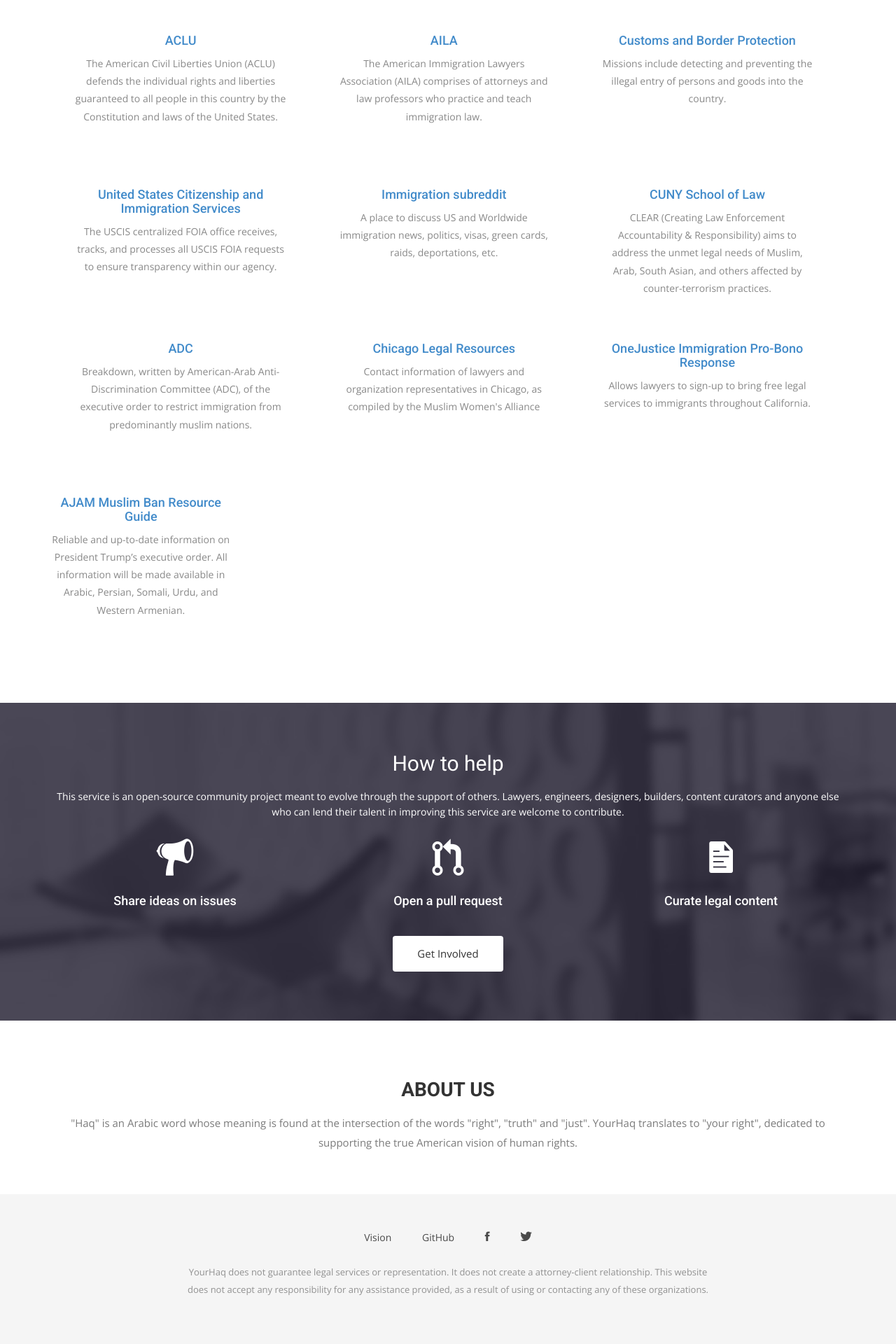
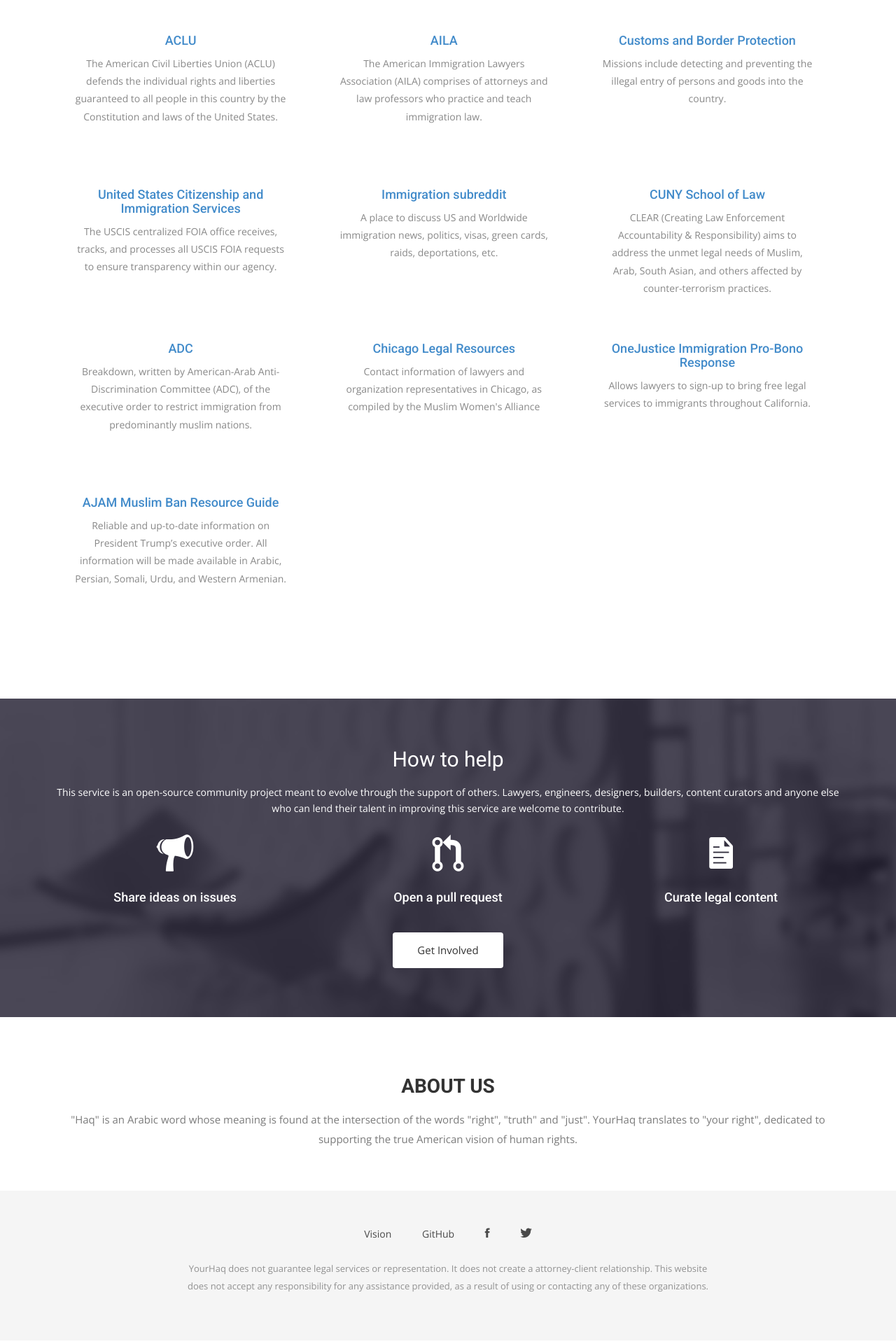
Before and after one commit to aymannadeem/yourhaq, a Jekyll site: the page built from index.html, in a window 1280 px wide. Shown: the part 1080-3000 px from the top of the page at 70% size. Built offline with Jekyll 4.4.1, drawn with Linux system fonts in a browser that asks for light colours; nearby versions of some CDN libraries; some web fonts are replaced.

Commit message:
Add new resource to index

```diff
--- a/index.html
+++ b/index.html
@@ -128,15 +128,15 @@
             </div>
           </div>
         </li>
+        <li>
+          <div class="resource-item">
+            <div class="service-item">
+              <h4 class="name"><a href=https://ajammc.com/2017/01/30/muslimban-resource-guide/>AJAM Muslim Ban Resource Guide</a></h4>
+              <p class="description">Reliable and up-to-date information on President Trump’s executive order. All information will be made available in Arabic, Persian, Somali, Urdu, and Western Armenian.</p>
+            </div>
+          </div>
+        </li>
       </ul>
-    </div>
-    <div class="row">
-      <div class="col-sm-6 col-md-3">
-        <div class="service-item">
-          <h4><a href=https://ajammc.com/2017/01/30/muslimban-resource-guide/>AJAM Muslim Ban Resource Guide</a></h4>
-          <p>Reliable and up-to-date information on President Trump’s executive order. All information will be made available in Arabic, Persian, Somali, Urdu, and Western Armenian.</p>
-        </div>
-      </div>
     </div>
   </div>
 </section>
```
